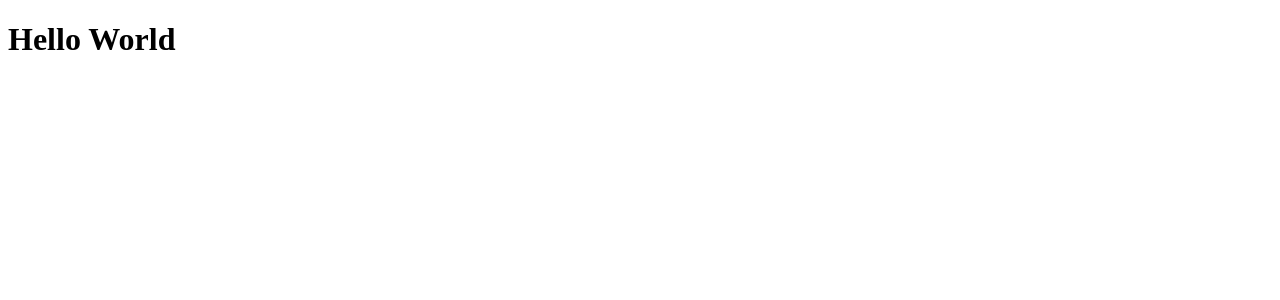
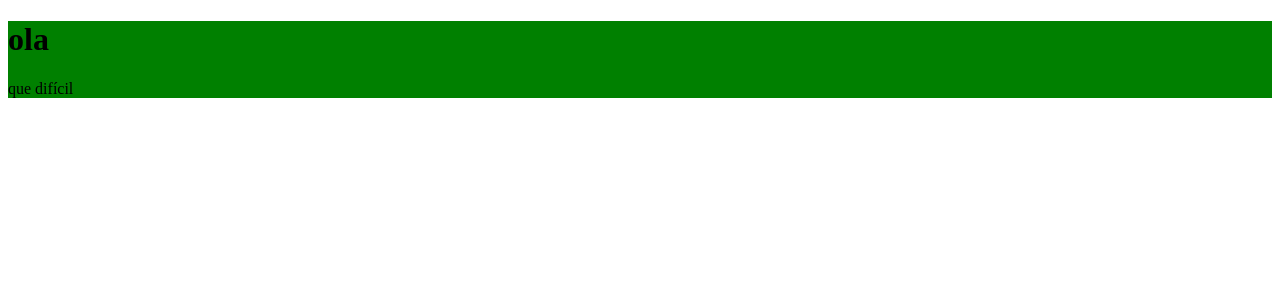
Before and after one commit to macedocmateus/RocketMovies-Front, a React (Vite) app: page / in a window 1280 px wide. Shown: the top 300 px of the page. Built offline with nearby package versions, Linux system fonts and the light colour scheme.

Commit message:
initial description page

```diff
--- a/package.json
+++ b/package.json
@@ -11,7 +11,8 @@
   },
   "dependencies": {
     "react": "^18.3.1",
-    "react-dom": "^18.3.1"
+    "react-dom": "^18.3.1",
+    "styled-components": "^6.1.11"
   },
   "devDependencies": {
     "@types/react": "^18.3.3",
--- a/src/App.jsx
+++ /dev/null
@@ -1,7 +0,0 @@
-export default function App() {
-    return (
-        <div className="App">
-            <h1>Hello World</h1>
-        </div>
-    );
-}
--- a/src/main.jsx
+++ b/src/main.jsx
@@ -1,9 +1,9 @@
 import React from 'react';
 import ReactDOM from 'react-dom/client';
-import App from './App.jsx';
+import { Details } from './pages/Details';
 
 ReactDOM.createRoot(document.getElementById('root')).render(
     <React.StrictMode>
-        <App />
+        <Details />
     </React.StrictMode>
 );
--- /dev/null
+++ b/src/pages/Details/index.jsx
@@ -0,0 +1,9 @@
+import { Container } from './styles.js';
+export function Details() {
+    return (
+        <Container>
+            <h1>ola</h1>
+            <span>que difícil</span>
+        </Container>
+    );
+}
--- /dev/null
+++ b/src/pages/Details/styles.js
@@ -0,0 +1,5 @@
+import styled from 'styled-components';
+
+export const Container = styled.div`
+    background-color: green;
+`;
```
Also changed, not shown: src/styles/theme.js (added, +15 -0 lines), 2 other files (tests, documents, lock files or other folders).
